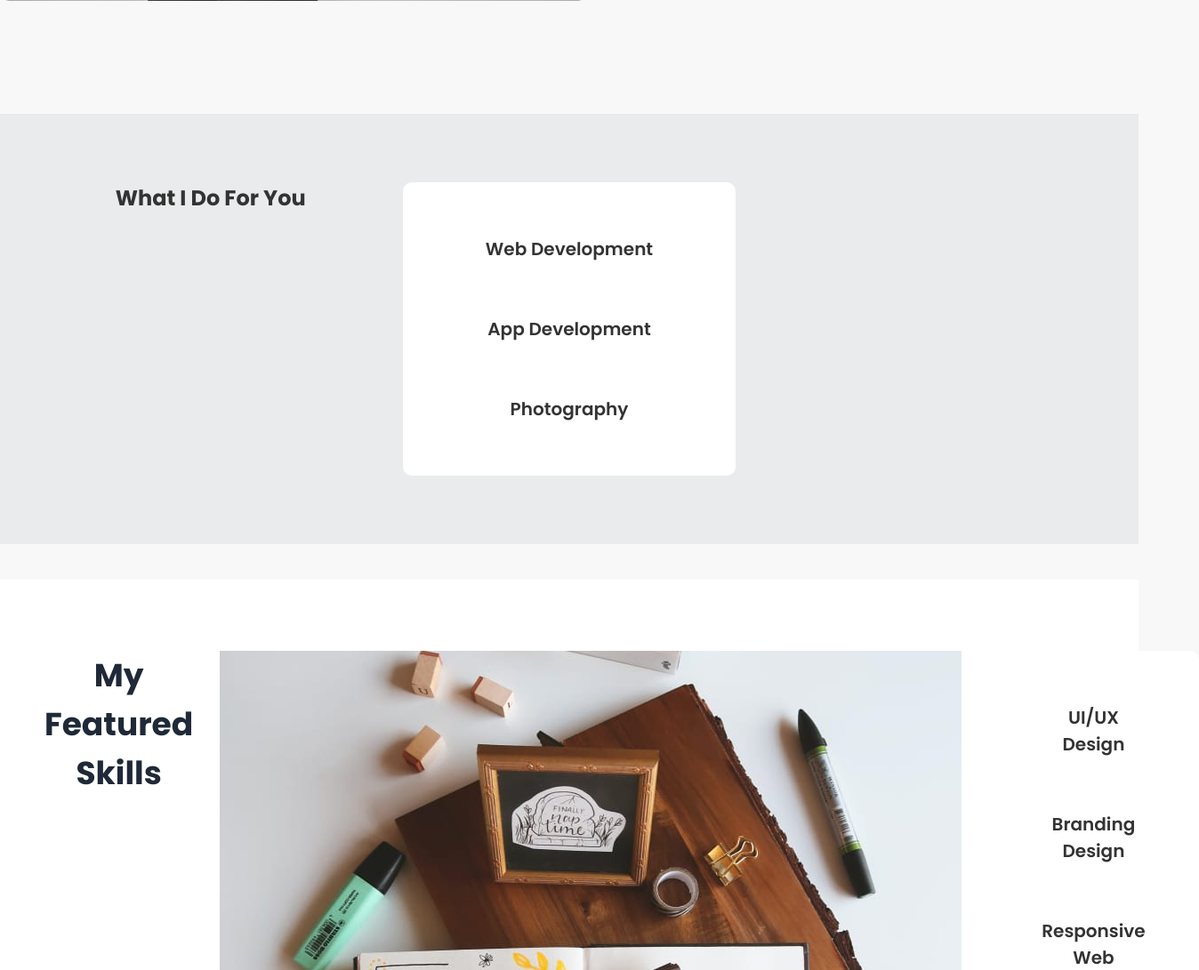
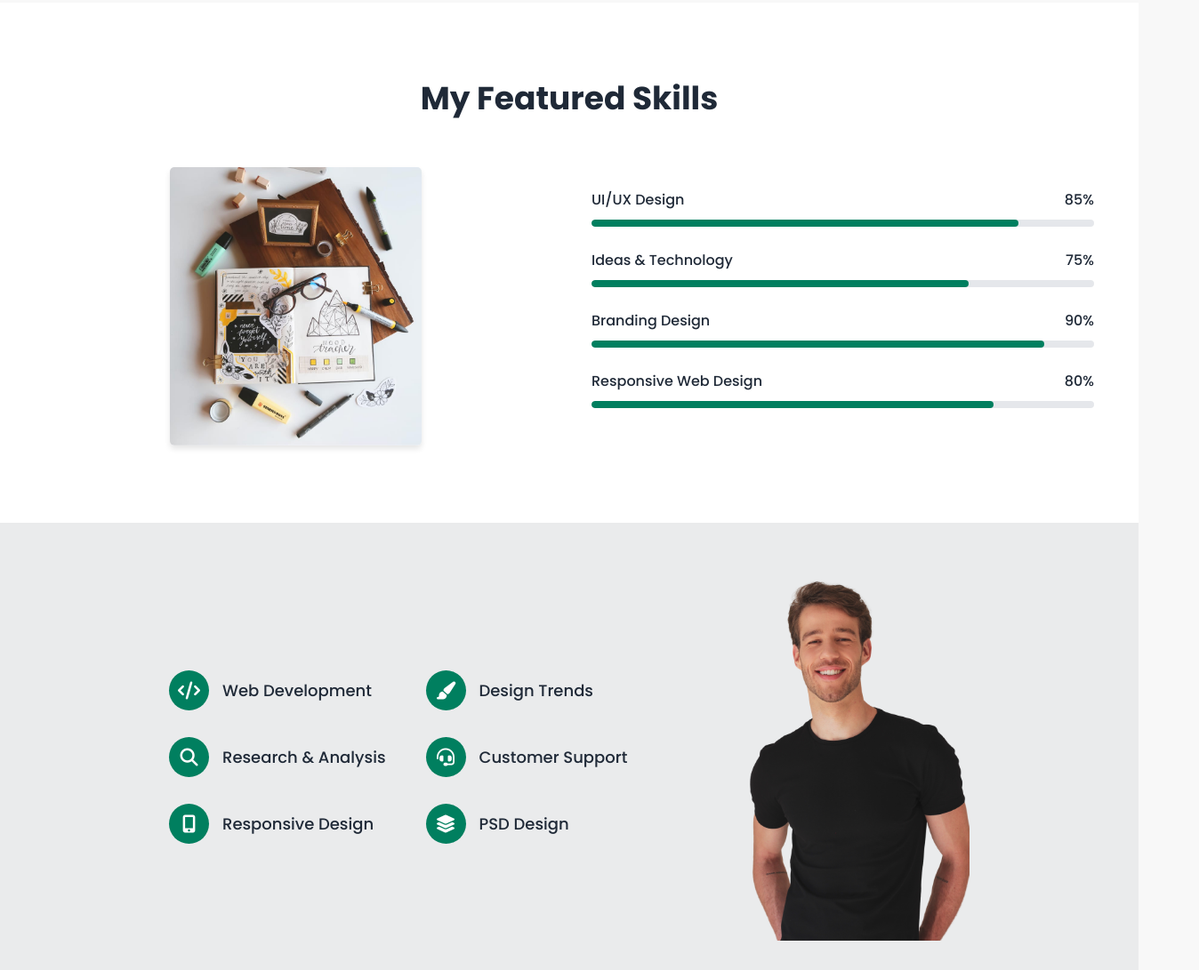
Before and after one commit to YandaDev/portfolio-clone, a plain HTML site: page index.html in a window 1280 px wide. Shown: the part 1709-2800 px from the top of the page at 89% size, 1348 px wide, since content can reach past the window. Drawn offline with Linux system fonts and the light colour scheme.

Commit message:
Improved UI

```diff
--- a/index.html
+++ b/index.html
@@ -7,6 +7,7 @@
         <title>UI Portfolio - John Watson</title>
 
         <!-- External Resources -->
+        <link href="https://cdnjs.cloudflare.com/ajax/libs/font-awesome/6.4.0/css/all.min.css" rel="stylesheet">
         <link href="https://fonts.googleapis.com/css2?family=Poppins:wght@400;600;700&display=swap" rel="stylesheet">
         <link rel="stylesheet" href="style.css">
     </head>
@@ -56,7 +57,8 @@
                         <h5>MY BIOGRAPHY</h5>
                         <h1>A Lead UI Designer & Web Developer Based In UK</h1>
                         <p>I love Graphic design and Photography and have been working on my portfolio since 2016. I can give your business a new creative start right away! Contact me and we will discuss your projects!</p>
-
+                        <hr>
+                        <br>
                         <div class="about-info">
                             <div>
                                 <strong>Name:</strong> John Watson<br>
@@ -84,25 +86,102 @@
             </div>
         </section>
 
-
-    <!-- Services Section -->
-    <section class="section services">
-        <h2>What I Do For You</h2>
-        <div>
-            <div>Web Development</div>
-            <div>App Development</div>
-            <div>Photography</div>
+        <!-- Skills Section -->
+        <section class="section skills">
+        <h2>My Featured Skills</h2>
+        <div class="skills-container">
+            <div class="skills-image">
+                <img src="images/about1.jpg" alt="Skills">
+            </div>
+            <div class="skills-content">
+                <div class="skill-item">
+                    <div class="skill-info">
+                        <span>UI/UX Design</span>
+                        <span>85%</span>
+                    </div>
+                    <div class="progress-bar">
+                        <div class="progress" style="width: 85%"></div>
+                    </div>
+                </div>
+                <div class="skill-item">
+                    <div class="skill-info">
+                        <span>Ideas & Technology</span>
+                        <span>75%</span>
+                    </div>
+                    <div class="progress-bar">
+                        <div class="progress" style="width: 75%"></div>
+                    </div>
+                </div>
+                <div class="skill-item">
+                    <div class="skill-info">
+                        <span>Branding Design</span>
+                        <span>90%</span>
+                    </div>
+                    <div class="progress-bar">
+                        <div class="progress" style="width: 90%"></div>
+                    </div>
+                </div>
+                <div class="skill-item">
+                    <div class="skill-info">
+                        <span>Responsive Web Design</span>
+                        <span>80%</span>
+                    </div>
+                    <div class="progress-bar">
+                        <div class="progress" style="width: 80%"></div>
+                    </div>
+                </div>
+            </div>
         </div>
         </section>
 
-    <!-- Skills Section -->
-    <section class="section skills">
-        <h2>My Featured Skills</h2>
-        <img src="images/about1.jpg" alt="Skills">
-        <div>
-            <div>UI/UX Design</div>
-            <div>Branding Design</div>
-            <div>Responsive Web Design</div>
+        <!-- Other Skills Section -->
+        <section class="section other-skills">
+            <div class="other-skills-container">
+                <div class="skills-lists">
+                    <div class="skills-column">
+                        <div class="skill-entry">
+                            <div class="skill-icon">
+                                <i class="fas fa-code"></i>
+                            </div>
+                            <span>Web Development</span>
+                        </div>
+                        <div class="skill-entry">
+                            <div class="skill-icon">
+                                <i class="fas fa-search"></i>
+                            </div>
+                            <span>Research & Analysis</span>
+                        </div>
+                        <div class="skill-entry">
+                            <div class="skill-icon">
+                                <i class="fas fa-mobile-alt"></i>
+                            </div>
+                            <span>Responsive Design</span>
+                        </div>
+                    </div>
+                    <div class="skills-column">
+                        <div class="skill-entry">
+                            <div class="skill-icon">
+                                <i class="fas fa-paint-brush"></i>
+                            </div>
+                            <span>Design Trends</span>
+                        </div>
+                        <div class="skill-entry">
+                            <div class="skill-icon">
+                                <i class="fas fa-headset"></i>
+                            </div>
+                            <span>Customer Support</span>
+                        </div>
+                        <div class="skill-entry">
+                            <div class="skill-icon">
+                                <i class="fas fa-layer-group"></i>
+                            </div>
+                            <span>PSD Design</span>
+                        </div>
+                    </div>
+                </div>
+                <div class="skills-image-right">
+                    <img src="images/banner.png" alt="Skills Banner">
+                </div>
             </div>
         </section>
 
--- a/style.css
+++ b/style.css
@@ -126,7 +126,11 @@ header nav a {
 
 /* About Section */
 .about-section {
-  padding: 80px 0;
+    padding: 200px 200px;
+    padding-left: 20%;
+    padding-right: 10%;
+    padding-top: 5%;
+    padding-bottom: 5%;
 }
 
 .about-content {
@@ -137,8 +141,8 @@ header nav a {
 }
 
 .about-image img {
-  max-width: 100%;
-  border-radius: 10px;
+    max-width: 52%;
+    border-radius: 5px;
 }
 
 .about-details {
@@ -305,115 +309,164 @@ header nav a {
     max-width: 1200px;
     margin: 0 auto;
 }
-.container3{
+
+.skills-image {
+    flex: 1;
+}
+
+.skills-image img {
+    width: 50%;
+    border-radius: 5px;
+    box-shadow: 0 4px 6px rgba(0, 0, 0, 0.1);
+}
+
+.skills-content {
+    flex: 1;
+}
+
+.skill-item {
+    margin-bottom: 25px;
+}
+
+.skill-info {
     display: flex;
+    justify-content: space-between;
+    margin-bottom: 10px;
+    font-weight: 500;
+    color: #1f2937;
 }
-.webdev, .appdev, .photography{
-    background-color: white;
-    margin: 60px;
-    padding: 20px;
+
+.progress-bar {
+    background: #e5e7eb;
+    height: 8px;
+    border-radius: 4px;
+    overflow: hidden;
 }
-.webdev, .appdev{
-    margin-right: -40px;
+
+.progress {
+    background: #007f5f;
+    height: 100%;
+    border-radius: 4px;
+    transition: width 0.5s ease-in-out;
 }
-.service{
+
+/* Other Skills Section */
+.other-skills {
+    background: #eaebec;
+    padding: 50px 50px;
+}
+
+.other-skills h2 {
     text-align: center;
+    margin-bottom: 50px;
+    font-size: 36px;
+    color: #1f2937;
 }
-.service, a{
-    color: rgb(15, 131, 83);
+
+.other-skills-container {
+    display: flex;
+    justify-content: space-between;
+    align-items: center;
+    max-width: 900px;
+    margin: 0 auto;
+    gap: 50px;
 }
-.webdev > i, .appdev > i, .photography > i{
-    color: rgb(15, 131, 83);
-    font-size: 30px;
+
+.skills-lists {
+    display: flex;
+    gap: 45px;
+    flex: 1;
 }
-.achieve > h1{
-    text-align: center;
-    margin-top: 150px;
+
+.skills-column {
+    display: flex;
+    flex-direction: column;
+    gap: 30px;
 }
-.container4{
-    display: grid;
-    grid-template-columns: 1fr, 2fr;
-    grid-gap: 100px;
-    grid-template-areas:
-    "skillsimg header"
-    "skillsimg skills";
-    margin-top: 100px;
+
+.skill-entry {
+    display: flex;
+    align-items: center;
+    gap: 15px;
 }
-.skillsimg{
-    grid-area: skillsimg;
-    max-width: 100%;
-    border-radius: 10px;
+
+.skill-icon {
+    width: 45px;
+    height: 45px;
+    background: #007f5f;
+    border-radius: 50%;
+    display: flex;
+    align-items: center;
+    justify-content: center;
 }
-.skillsme{
-    grid-area: skills;
-    margin-top: -350px;
+
+.skill-icon i {
+    color: #fff;
+    font-size: 20px;
 }
-.header{
-    grid-area: header;
+
+.skill-entry span {
+    font-size: 18px;
+    color: #1f2937;
+    font-weight: 500;
 }
-.imgskill{
-    width: 400px;
+
+.skills-image-right {
+    flex: 1;
+    max-width: 280px;
+}
+
+.skills-image-right img {
+    width: 100%;
     height: auto;
 }
-.ui{
-    background-color: rgb(238, 237, 237);
-    width: 500px;
-}
-.ui-join{
-    border: 2px solid rgb(15, 131, 83);
-    width: 350px;
-}
-.ideas{
-    background-color: rgb(238, 237, 237);
-    width: 500px;
-}
-.ideas-join{
-    border: 2px solid rgb(15, 131, 83);
-    width: 450px;
-}
-.responsive{
-    background-color: rgb(238, 237, 237);
-    width: 500px;
-}
-.responsive-join{
-    border: 2px solid rgb(15, 131, 83);
-    width: 400px;
-}
-.design{
-    background-color: rgb(238, 237, 237);
-    width: 500px;
-}
-.design-join{
-    border: 2px solid rgb(15, 131, 83);
-    width: 300px;
+
+/* Responsive Design for Other Skills */
+@media (max-width: 992px) {
+    .other-skills-container {
+        flex-direction: column;
     }
 
-/* Grid Layouts */
-.services,
-.skills,
-.counters,
-.work-gallery {
-    display: grid;
-    gap: 30px;
-    margin-top: 40px;
+    .skills-lists {
+        width: 100%;
+        justify-content: space-around;
     }
 
-.services,
-.skills {
-    grid-template-columns: repeat(3, 1fr);
+    .skills-image-right {
+        max-width: 300px;
+    }
 }
 
-.services div,
-.skills div {
-    background: #fff;
-    padding: 30px;
-    border-radius: 10px;
-    font-size: 20px;
-    font-weight: 600;
+@media (max-width: 600px) {
+    .skills-lists {
+        flex-direction: column;
+        gap: 30px;
     }
 
+    .skill-entry {
+        justify-content: center;
+    }
+}
+
+/* Responsive Design for Skills Section */
+@media (max-width: 768px) {
+    .skills-container {
+        flex-direction: column;
+    }
+
+    .skills-image,
+    .skills-content {
+        width: 100%;
+    }
+}
+/* Counter Statistics Section */
 .counters {
+    display: grid;
     grid-template-columns: repeat(4, 1fr);
+    gap: 0px
+    margin-top: 40px;
+    background: #fff;
+    padding: 60px 250px;
 }
 
 .counter-item {
```
Lines whose indentation alone changed are shown as unchanged.
